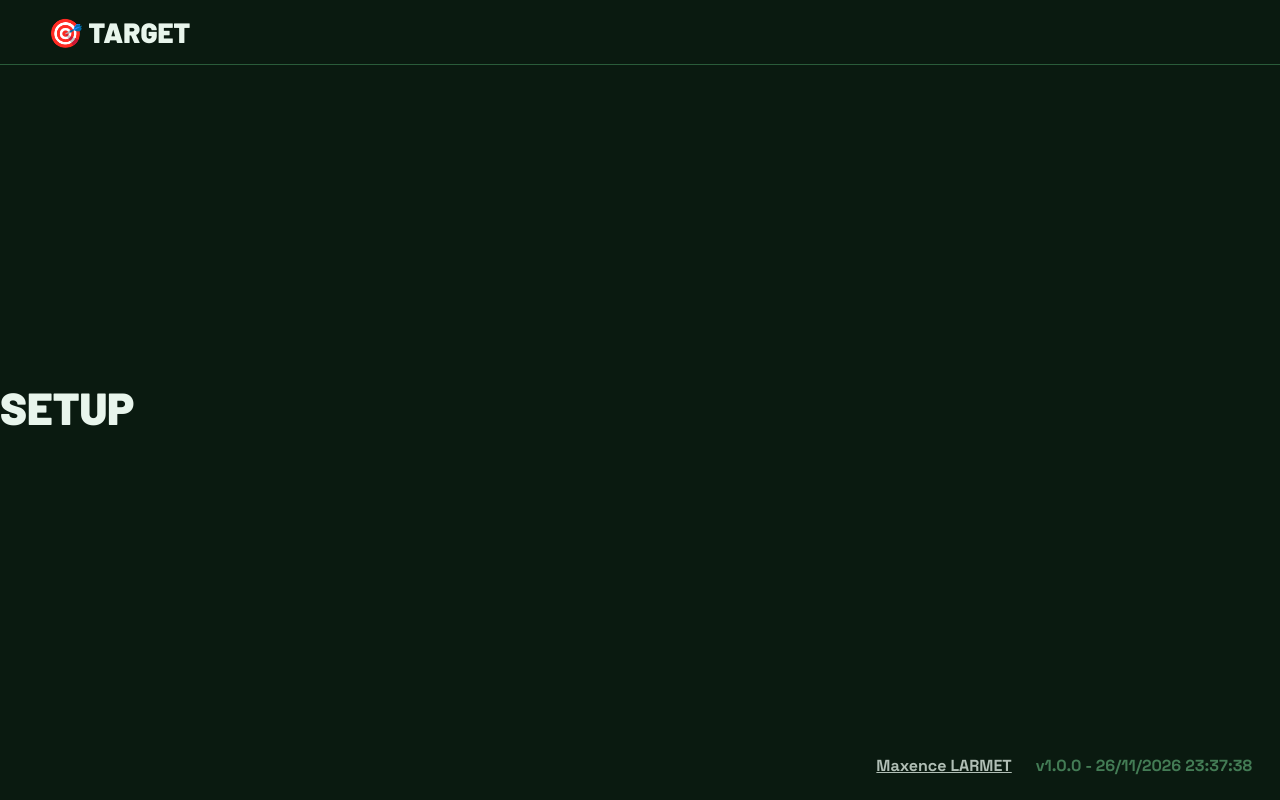
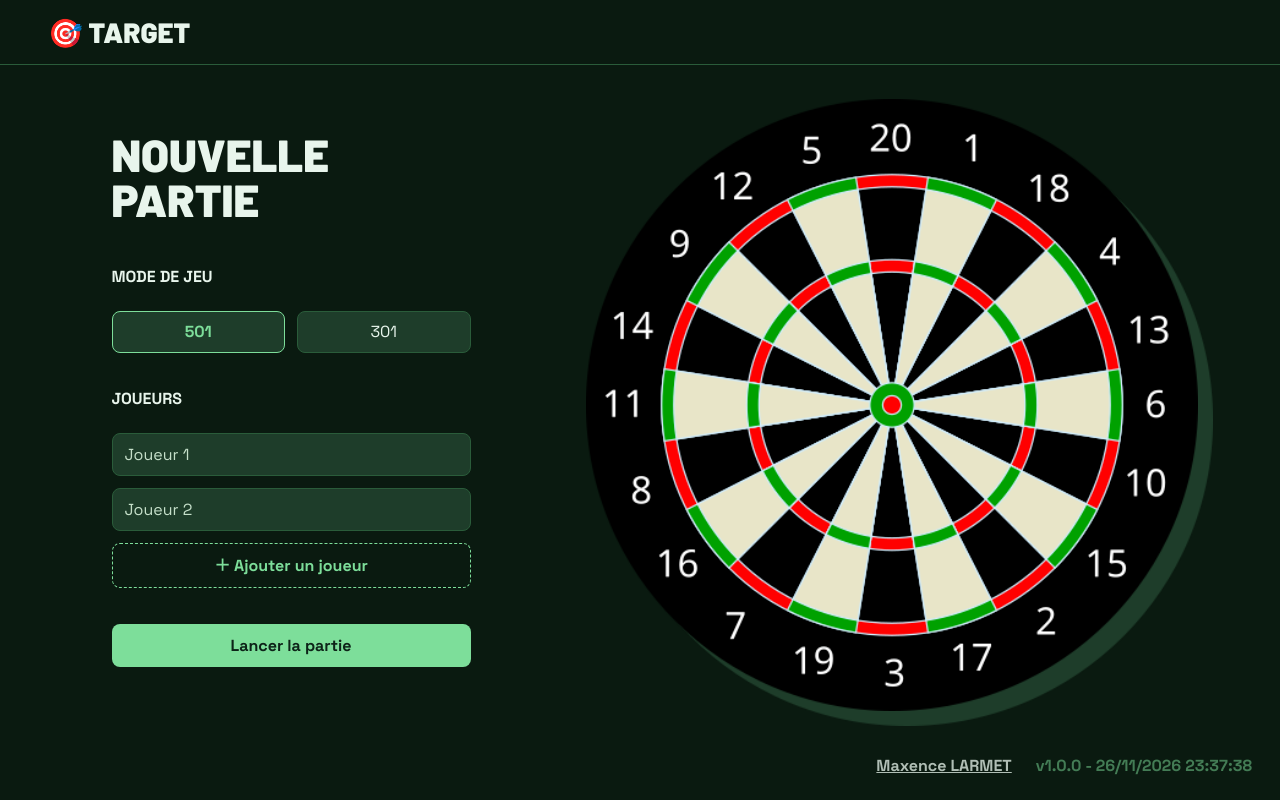
Before and after one commit to mlarmet/target, a React (Vite) app: page /target/setup in a window 1280 px wide. Built offline with nearby package versions, Linux system fonts and the light colour scheme.

Commit message:
feat: Create Setup game page

```diff
--- a/src/index.d.ts
+++ b/src/index.d.ts
@@ -1,3 +1,5 @@
 // ------- Game Types -------
 
 type TileColor = "red" | "green" | "white" | "black" | "selected" | "text";
+
+type GameMode = "501" | "301";
--- a/src/index.scss
+++ b/src/index.scss
@@ -78,6 +78,7 @@ body {
 	@media screen and (min-width: calc($ipad-width + 1px)) {
 		border-radius: 32px;
 		overflow: hidden;
+		border: 1px solid var(--color-others-border);
 	}
 }
 
@@ -125,6 +126,7 @@ p {
 	/* Non-prefixed version, currently supported by Chrome, Edge, Opera and Firefox */
 }
 
+input,
 button {
 	// Reset default button
 	background: transparent;
@@ -135,8 +137,14 @@ button {
 	outline: none;
 	margin: 0;
 	padding: 0;
+}
 
+button {
 	cursor: pointer;
+}
+
+input {
+	cursor: text;
 }
 
 
@@ -154,6 +162,31 @@ button.btn {
 	background-color: var(--color-cta-default);
 	color: var(--color-text-cta);
 
+	transition: all 250ms ease-in-out;
+
+	&.secondary {
+		background-color: transparent;
+		border: 1px dashed transparent;
+
+		&:not(:hover) {
+			border-color: var(--color-cta-default);
+			color: var(--color-cta-default);
+		}
+	}
+
+	&.danger {
+		padding: 0;
+		background-color: transparent;
+		border: 1px solid var(--color-others-danger);
+		color: var(--color-others-danger);
+
+		&:hover,
+		&:active {
+			background-color: var(--color-others-danger);
+			color: var(--color-text-cta);
+		}
+	}
+
 	&:hover {
 		background-color: var(--color-cta-hover);
 	}
@@ -162,79 +195,108 @@ button.btn {
 		background-color: var(--color-cta-pressed);
 	}
 
-	&:disabled {
-		opacity: 50%;
+	&.icon {
+		width: 38px;
+		height: 38px;
+	}
+}
+
+.input,
+input.input {
+	font-family: "Space Grotesk", sans-serif;
+	font-size: 16px;
+	font-weight: 700;
+
+	&,
+	&+label {
+		transition: all 250ms ease-in-out;
 	}
 
-	&.icon {
-		position: absolute !important;
-		top: 0;
-
-		display: flex;
-		align-items: center;
-		justify-content: center;
-
-		width: 35px;
-		// 35px + 5px delta
-		height: 40px;
+	&[type="radio"] {
+		// Only show label
+		display: none;
 	}
 
-	// &.primary,
-	// &.valid,
-	// &.alert {
-	// 	position: relative;
-	// 	z-index: 0;
+	&:not([type="radio"]),
+	&+label {
+		// line height not works
+		padding: 10px 12px;
+		border: 1px solid var(--color-others-border);
+		background-color: var(--color-background-variant);
+		border-radius: 8px;
+		color: var(--color-text-primary);
+	}
 
-	// 	color: var(--color-others-dark);
+	&+label {
+		text-align: center;
+		cursor: pointer;
+	}
 
-	// 	$paddingV: calc(0.5rem + 5px);
-	// 	$paddingH: 1rem;
+	&:checked+label,
+	&:hover,
+	&:focus {
+		border-color: var(--color-cta-default);
+	}
 
-	// 	// Coutner bottom space - 2px = - 5px delta + 3px border
-	// 	padding: calc($paddingV - 2px) $paddingH calc($paddingV + 2px) $paddingH;
+	&:checked+label,
+	&:focus {
+		font-weight: 700;
+		color: var(--color-cta-default);
+	}
 
-	// 	&:hover:not(:disabled) {
-	// 		padding-top: calc($paddingV + 3px);
-	// 		padding-bottom: calc($paddingV - 3px);
+	&::placeholder {
+		color: var(--color-text-secondary);
+		font-weight: 400;
+	}
+}
 
-	// 		&::before,
-	// 		&::after {
-	// 			top: 5px;
-	// 			bottom: 0;
-	// 		}
-	// 	}
+.form-container,
+.form-col,
+.form-row {
+	display: flex;
+}
 
-	// 	&::before,
-	// 	&::after {
-	// 		content: "";
-	// 		z-index: -1;
+.form-container {
+	flex-direction: column;
+	gap: 24px;
 
-	// 		position: absolute;
-	// 		left: 0;
-	// 		right: 0;
-	// 		top: 0;
-	// 	}
+	.form-title {
+		margin: 0;
 
-	// 	&::after {
-	// 		bottom: 5px;
+		font-size: 16px;
+		font-weight: 700;
 
-	// 		border: 3px var(--color-others-dark) solid;
-	// 		background-color: var(--color-primary-default);
-	// 	}
+		text-transform: uppercase;
+	}
+}
 
-	// 	&::before {
-	// 		bottom: 0;
+.form-validation {
+	font-size: 14px;
+	margin: -3px 0 3px 6px;
 
-	// 		background-color: var(--color-others-dark);
-	// 	}
-	// }
+	&.alert {
+		color: var(--color-others-danger);
+	}
 
-	// &.valid::after {
-	// 	background-color: var(--color-others-valid);
-	// }
+	&.warning {
+		color: var(--color-others-warning);
+	}
+}
 
-	// &.alert::after {
-	// 	background-color: var(--color-others-alert);
-	// }
+.form-col,
+.form-row {
+	gap: 12px;
+}
 
+.form-col {
+	flex-direction: column;
 }
+
+.form-row {
+	align-items: center;
+
+	&>input,
+	&>label {
+		flex: 1;
+	}
+}
--- a/src/views/Setup/Setup.scss
+++ b/src/views/Setup/Setup.scss
@@ -1,3 +1,91 @@
 main#setup {
+	min-height: 0;
+
 	background-color: var(--color-background-default);
+
+	justify-content: center;
+
+	gap: 48px;
+
+	.title.main {
+		width: min-content;
+	}
+
+	#full-screen-alert {
+		pointer-events: none;
+
+		position: fixed;
+		top: -100%;
+		left: 0;
+		right: 0;
+		bottom: 0;
+
+		display: flex;
+		align-items: center;
+		justify-content: center;
+
+		font-size: 40px;
+		line-height: normal;
+
+		background-color: var(--color-others-danger);
+		color: var(--color-text-cta);
+
+		text-align: center;
+		z-index: 99;
+
+		transform: translateY(-100%);
+
+		transition: all 2000ms ease-out;
+
+		&.show {
+			top: 0;
+			transform: translateY(0);
+		}
+	}
+
+	#left {
+		flex: 1;
+
+		display: flex;
+		flex-direction: column;
+		justify-content: flex-start;
+		gap: 48px;
+
+		height: 100%;
+
+		padding: 64px 48px;
+		max-width: 455px;
+	}
+
+	#right {
+		flex: 1;
+
+		display: flex;
+		justify-content: center;
+		align-items: center;
+
+		max-width: 650px;
+		max-height: 650px;
+
+		height: 100%;
+
+		img {
+			filter: drop-shadow(15px 15px 0 var(--color-background-variant));
+		}
+	}
+
+	form {
+		display: flex;
+		flex-direction: column;
+		gap: 36px;
+
+		&,
+		.form-container:has(#players) {
+			min-height: 0;
+		}
+
+		#players {
+			overflow-y: auto;
+		}
+	}
 }
--- a/src/views/Setup/Setup.tsx
+++ b/src/views/Setup/Setup.tsx
@@ -1,14 +1,186 @@
+import React, { useEffect, useState } from "react";
+
 import Footer from "@/components/Footer/Footer";
 import Header from "@/components/Header/Header";
 
+import dartboard from "@/assets/images/dartboard.svg";
+
 import "./Setup.scss";
 
+interface PlayerError {
+	code: number;
+	text: string;
+}
+
+const MAX_PLAYERS = 10;
+const GAME_MODES: GameMode[] = ["501", "301"];
+const NO_ERROR: PlayerError = { code: 0, text: "" };
+
 export default function Setup() {
+	const [showFullAlert, setShowFullAlert] = useState(false);
+	const [mode, setMode] = useState<GameMode>("501");
+	const [players, setPlayers] = useState<string[]>(["", ""]);
+	const [errors, setErrors] = useState<PlayerError[]>([]);
+
+	const validateAll = (players: string[], prevErrors: PlayerError[]): PlayerError[] => {
+		return players.map((p, i) => validatePlayer(p, prevErrors[i]));
+	};
+
+	const validatePlayer = (name: string, prevError: PlayerError): PlayerError => {
+		const trimmed = name.trim();
+		if (!trimmed) return { code: -1, text: "Le nom est requis" };
+		if (trimmed.toLowerCase() === "christophe mae") {
+			if (prevError.code === -2) {
+				return { code: -3, text: "J'ai dit non." };
+			}
+			if (prevError.code === -3 || prevError.code === -4) {
+				return { code: -4, text: "J'ai dit non." };
+			}
+
+			return { code: -2, text: "Nom interdit" };
+		}
+		if (trimmed.toLowerCase() === "anaelle") return { code: 1, text: "Anaelle ?" };
+		return NO_ERROR;
+	};
+
+	const handleBlur = (index: number) => {
+		setErrors((prev) => {
+			const next = [...prev];
+			next[index] = validatePlayer(players[index], next[index]);
+			return next;
+		});
+	};
+
+	const handleFocus = (index: number) => {
+		setErrors((prev) => {
+			const next = [...prev];
+			next[index] = NO_ERROR;
+			return next;
+		});
+	};
+
+	const addPlayer = () => {
+		setPlayers((p) => [...p, ""]);
+		setErrors((e) => [...e, NO_ERROR]);
+	};
+
+	const updatePlayer = (index: number, value: string) => {
+		const next = players.map((name, i) => (i === index ? value : name));
+		setPlayers(next);
+	};
+
+	const removePlayer = (index: number) => {
+		const next = players.filter((_, i) => i !== index);
+		setPlayers(next);
+		setErrors((prev) => [...prev].filter((_, i) => i !== index));
+	};
+
+	const startGame = () => {
+		if (showFullAlert) return;
+
+		const playerErrors = validateAll(players, errors);
+		if (playerErrors.some((p) => p.code < 0)) {
+			setErrors(playerErrors);
+
+			if (playerErrors.some((p) => p.code === -4)) setShowFullAlert(true);
+
+			return;
+		}
+		setErrors([]);
+		console.log("Start game", { mode, players: players.map((p) => p.trim()) });
+	};
+
+	useEffect(() => {
+		if (showFullAlert) {
+			// animation duration + time to read
+			setTimeout(() => setShowFullAlert(false), 5000);
+		}
+	}, [showFullAlert]);
+
 	return (
 		<>
 			<Header reverse />
 			<main id="setup">
-				<h1 className="title main">Setup</h1>
+				<div id="full-screen-alert" className={showFullAlert ? "show" : "hidden"}>
+					<p>J'ai dit non, c'est moi qui décide. D'accord ?</p>
+				</div>
+				<div id="left">
+					<h1 className="title main">Nouvelle partie</h1>
+
+					<form action={startGame}>
+						<div className="form-container">
+							<h3 className="form-title">Mode de jeu</h3>
+							<div id="mode" className="form-row">
+								{GAME_MODES.map((m) => (
+									<React.Fragment key={m}>
+										<input
+											type="radio"
+											name="mode"
+											id={`mode-${m}`}
+											value={m}
+											className="input"
+											checked={mode === m}
+											onChange={() => setMode(m)}
+										/>
+										<label htmlFor={`mode-${m}`}>{m}</label>
+									</React.Fragment>
+								))}
+							</div>
+						</div>
+
+						<div className="form-container">
+							<h3 className="form-title">Joueurs</h3>
+							<div id="players" className="form-col">
+								{players.map((name, i) => {
+									const error = errors?.[i];
+									return (
+										<React.Fragment key={i}>
+											<div className="form-row">
+												<input
+													type="text"
+													name={`player-${i + 1}`}
+													id={`player-${i + 1}`}
+													value={name}
+													placeholder={`Joueur ${i + 1}`}
+													className="input"
+													onChange={(e) => updatePlayer(i, e.target.value)}
+													onBlur={() => handleBlur(i)}
+													onFocus={() => handleFocus(i)}
+												/>
+												{i >= 2 && (
+													<button
+														type="button"
+														className="btn danger icon"
+														onClick={() => removePlayer(i)}
+														aria-label={`Supprimer joueur ${i + 1}`}
+													>
+														✕
+													</button>
+												)}
+											</div>
+											{error && error.code !== 0 && (
+												<div className={`form-validation ${error.code < 0 ? "alert" : "warning"}`}>{error.text}</div>
+											)}
+										</React.Fragment>
+									);
+								})}
+								{players.length < MAX_PLAYERS && (
+									<button type="button" className="btn secondary" onClick={addPlayer}>
+										＋ Ajouter un joueur
+									</button>
+								)}
+							</div>
+						</div>
+
+						<button id="start-game" type="submit" className="btn">
+							Lancer la partie
+						</button>
+					</form>
+				</div>
+
+				<div id="right">
+					<img id="decoration" src={dartboard} alt="decoration" />
+				</div>
 			</main>
 			<Footer />
 		</>
```
